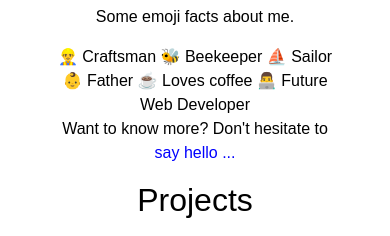
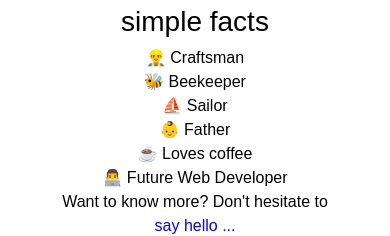
Before and after one commit to mhstrkmp/bootstrap-example, a website: page index.html in a window 390 px wide. Shown: the part 628-864 px from the top of the page. Drawn offline with nearby package versions, Linux system fonts and the light colour scheme.

Commit message:
Add responsive layout for about-section

```diff
--- a/index.html
+++ b/index.html
@@ -71,10 +71,19 @@
         <div class="container text-center">
           <h2>About me</h2>
           <div class="container about">
-            <p>Some emoji facts about me.</p>
+            <h3>simple facts</h3>
 
-            👷‍♂️ Craftsman 🐝 Beekeeper ⛵️ Sailor 👶 Father ☕️ Loves coffee 👨‍💻
-            Future Web Developer
+            <div class="container">
+              <div class="row">
+                <div class="col-md-3">👷‍♂️ Craftsman</div>
+                <div class="col-md-3">🐝 Beekeeper</div>
+                <div class="col-md-3">⛵️ Sailor</div>
+                <div class="col-md-3">👶 Father</div>
+                <div class="col-md-6">☕️ Loves coffee</div>
+                <div class="col-md-6">👨‍💻 Future Web Developer</div>
+              </div>
+            </div>
+
             <p>
               Want to know more? Don't hesitate to
               <a href="#contact">say hello ...</a>
@@ -179,8 +188,8 @@
             ><i class="fab fa-codepen"></i> Codepen</a
           >
 
-          <a href="https://twitter.com/mhstrkmp" target="_blank"
-            ><i class="fab fa-twitter"></i> Twitter</a
+          <a href="https://codepen.io/mhstrkmp" target="_blank"
+            ><i class="fab fa-codepen"></i> Twitter</a
           >
 
           <a href="mailto:hello@mhstrkmp.dev"
```
